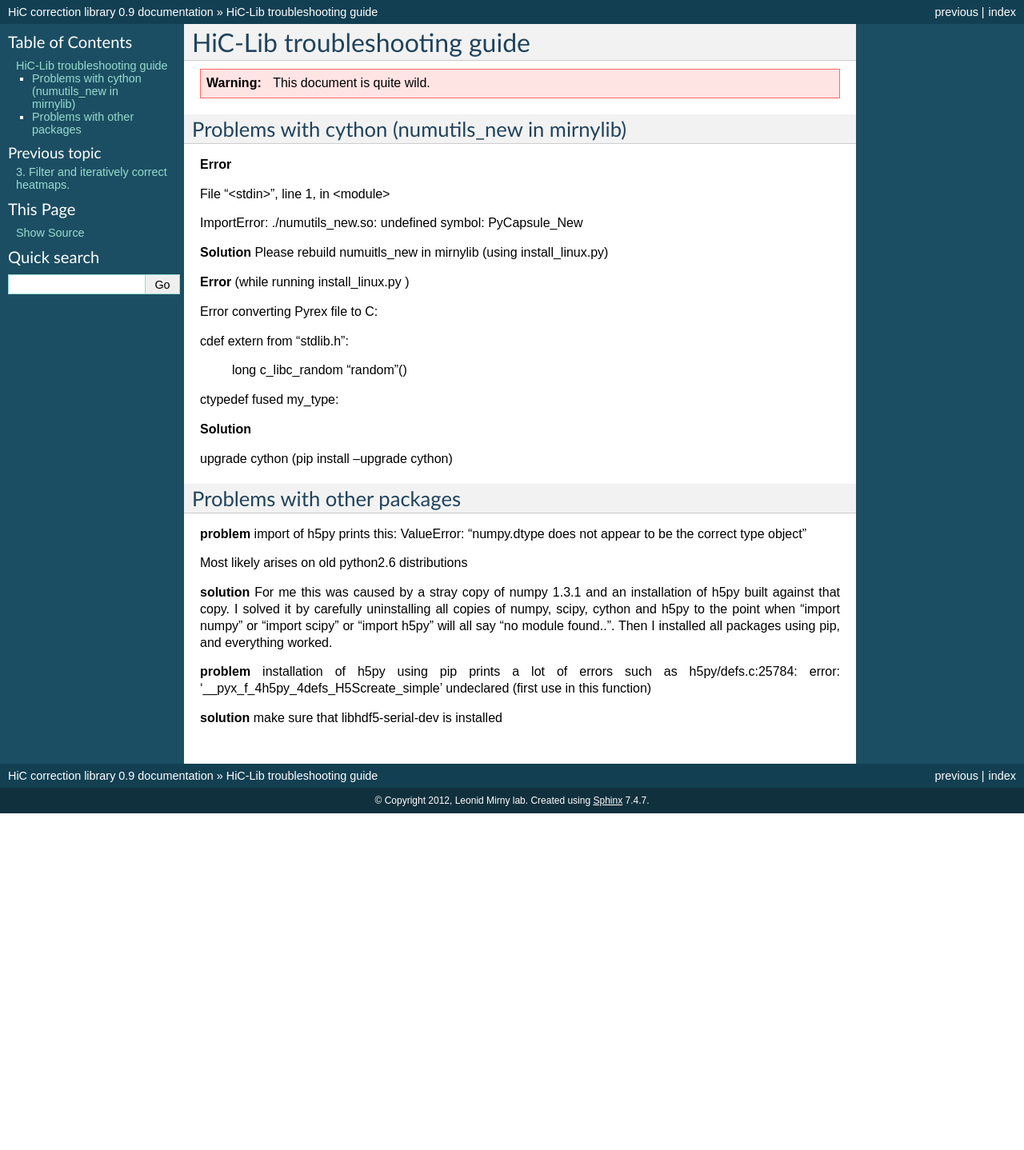
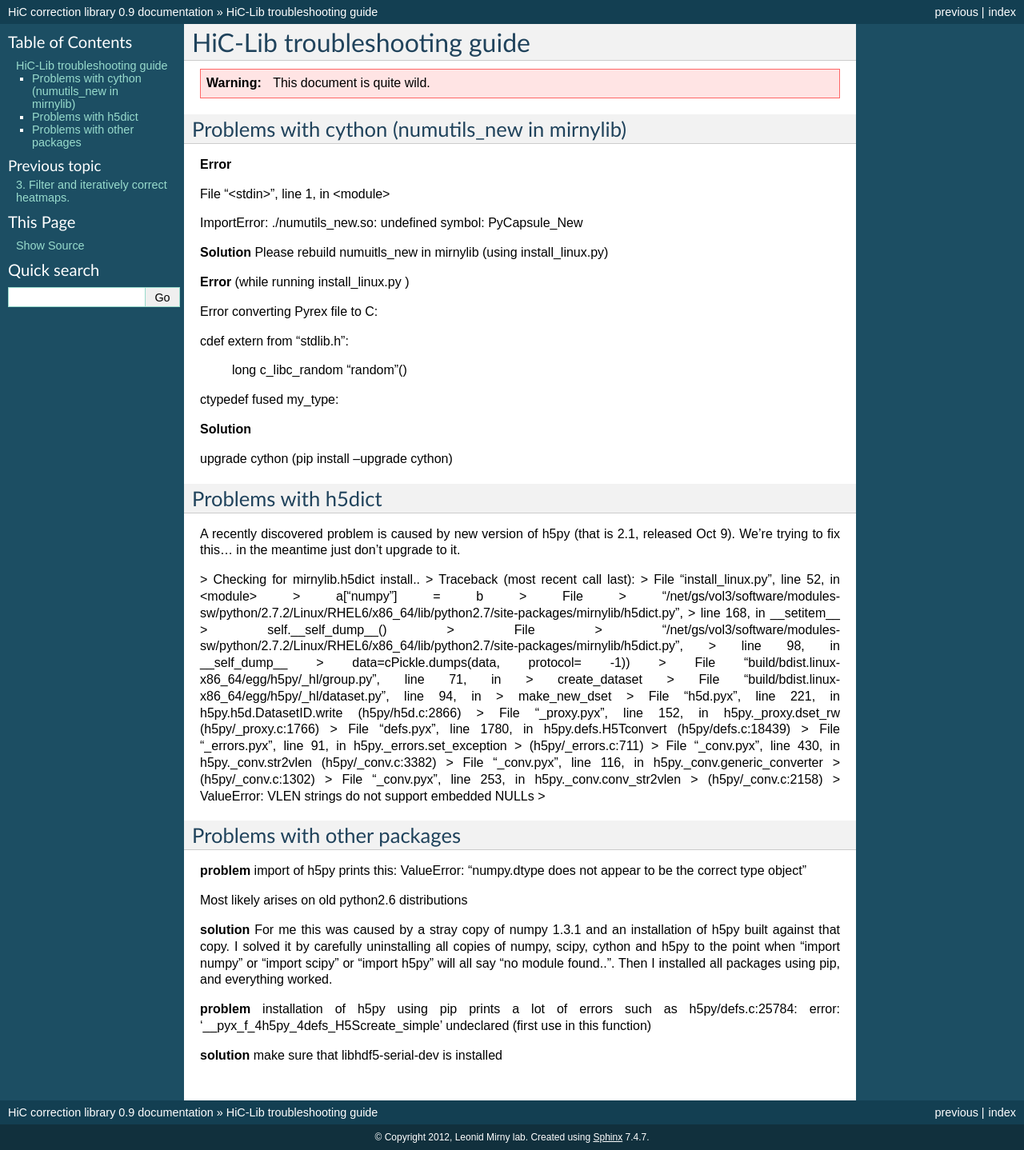
Before and after one commit to mirnylab/hiclib-legacy, a Sphinx documentation site: the page built from doc/source/troubleshooting.rst, in a window 1280 px wide. Shown: the whole page at 80% size. Built offline with Sphinx 7.4.7, drawn with Linux system fonts in a browser that asks for light colours; formulas are drawn with MathJax 3; before the commit the page ends 1017 px from its top, so only the background shows below that.

Commit message:
Small change in documentation

```diff
--- a/doc/source/troubleshooting.rst
+++ b/doc/source/troubleshooting.rst
@@ -28,6 +28,43 @@ ctypedef fused my_type:
 
 upgrade cython (pip install --upgrade cython)
 
+Problems with h5dict
+--------------------
+
+A recently discovered problem is caused by new version of h5py (that is 2.1, released Oct 9).
+We're trying to fix this... in the meantime just don't upgrade to it.
+
+> Checking for mirnylib.h5dict install..
+> Traceback (most recent call last):
+>   File "install_linux.py", line 52, in <module>
+>     a["numpy"] = b
+>   File
+> "/net/gs/vol3/software/modules-sw/python/2.7.2/Linux/RHEL6/x86_64/lib/python2.7/site-packages/mirnylib/h5dict.py",
+> line 168, in __setitem__
+>     self.__self_dump__()
+>   File
+> "/net/gs/vol3/software/modules-sw/python/2.7.2/Linux/RHEL6/x86_64/lib/python2.7/site-packages/mirnylib/h5dict.py",
+> line 98, in __self_dump__
+>     data=cPickle.dumps(data, protocol= -1))
+>   File "build/bdist.linux-x86_64/egg/h5py/_hl/group.py", line 71, in
+> create_dataset
+>   File "build/bdist.linux-x86_64/egg/h5py/_hl/dataset.py", line 94, in
+> make_new_dset
+>   File "h5d.pyx", line 221, in h5py.h5d.DatasetID.write (h5py/h5d.c:2866)
+>   File "_proxy.pyx", line 152, in h5py._proxy.dset_rw (h5py/_proxy.c:1766)
+>   File "defs.pyx", line 1780, in h5py.defs.H5Tconvert (h5py/defs.c:18439)
+>   File "_errors.pyx", line 91, in h5py._errors.set_exception
+> (h5py/_errors.c:711)
+>   File "_conv.pyx", line 430, in h5py._conv.str2vlen (h5py/_conv.c:3382)
+>   File "_conv.pyx", line 116, in h5py._conv.generic_converter
+> (h5py/_conv.c:1302)
+>   File "_conv.pyx", line 253, in h5py._conv.conv_str2vlen
+> (h5py/_conv.c:2158)
+> ValueError: VLEN strings do not support embedded NULLs
+>
+
+
+
 
 Problems with other packages
 ----------------------------
```
